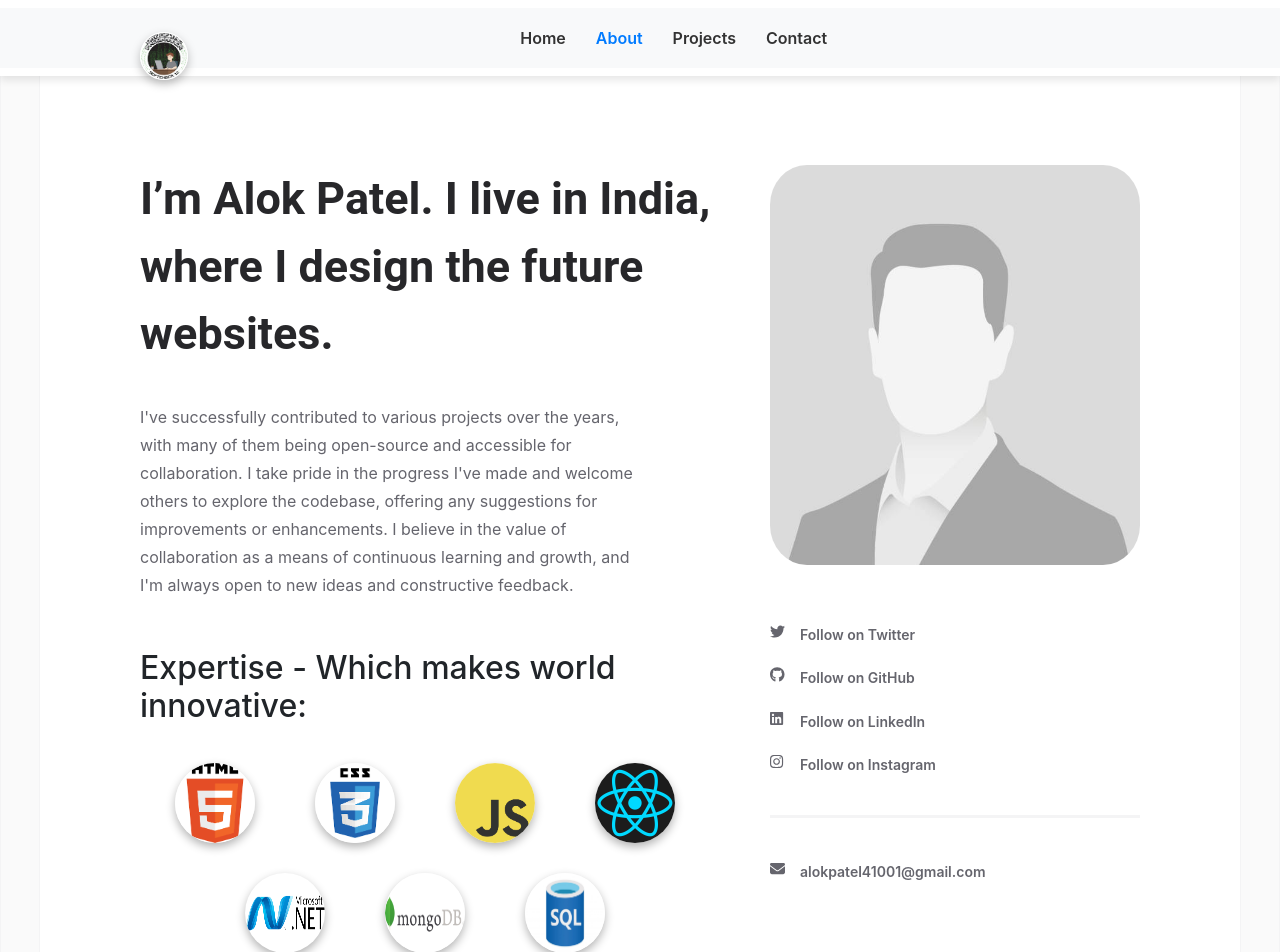
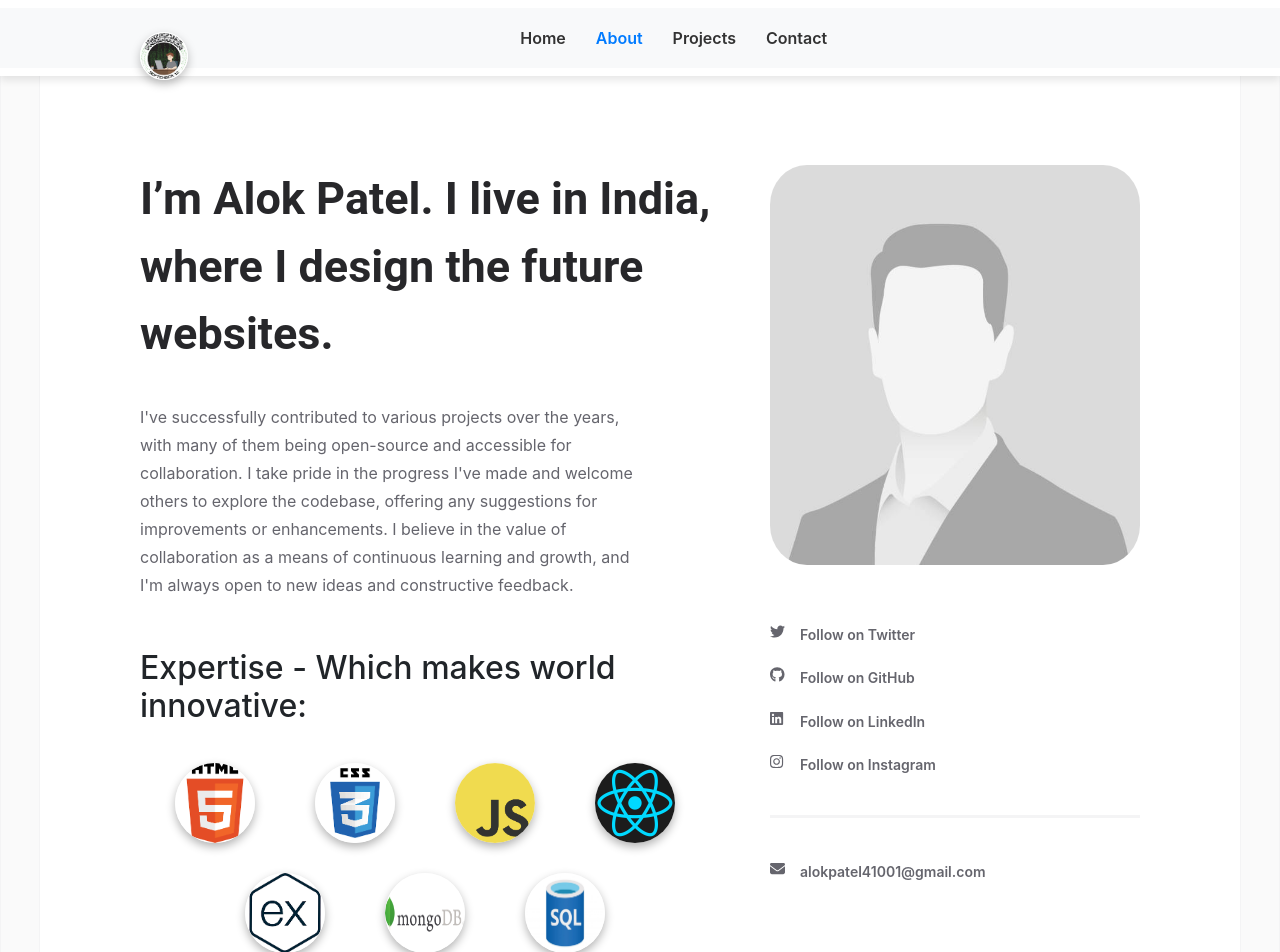
Before and after one commit to alok410/myportfolio, a React (Create React App) app: page /about in a window 1280 px wide. Shown: the top 952 px of the page. Built offline with nearby package versions, Linux system fonts and the light colour scheme.

Commit message:
Merge remote changes

```diff
--- a/src/pages/about.jsx
+++ b/src/pages/about.jsx
@@ -148,7 +148,7 @@
       transition: "transform 0.3s, box-shadow 0.3s",
 
     }}
-    src="../Dotnet.png"
+    src="../expressJS.png"
     alt="ExpressJS"
     onMouseOver={(e) => {
       e.currentTarget.style.transform = "translateY(-5px)";
```
